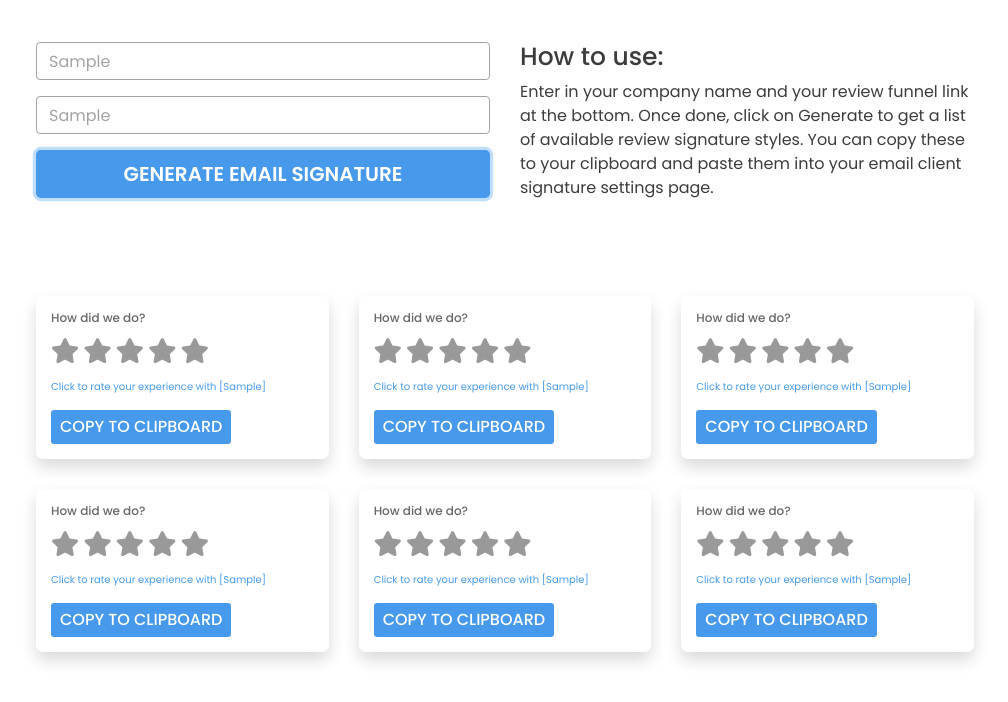
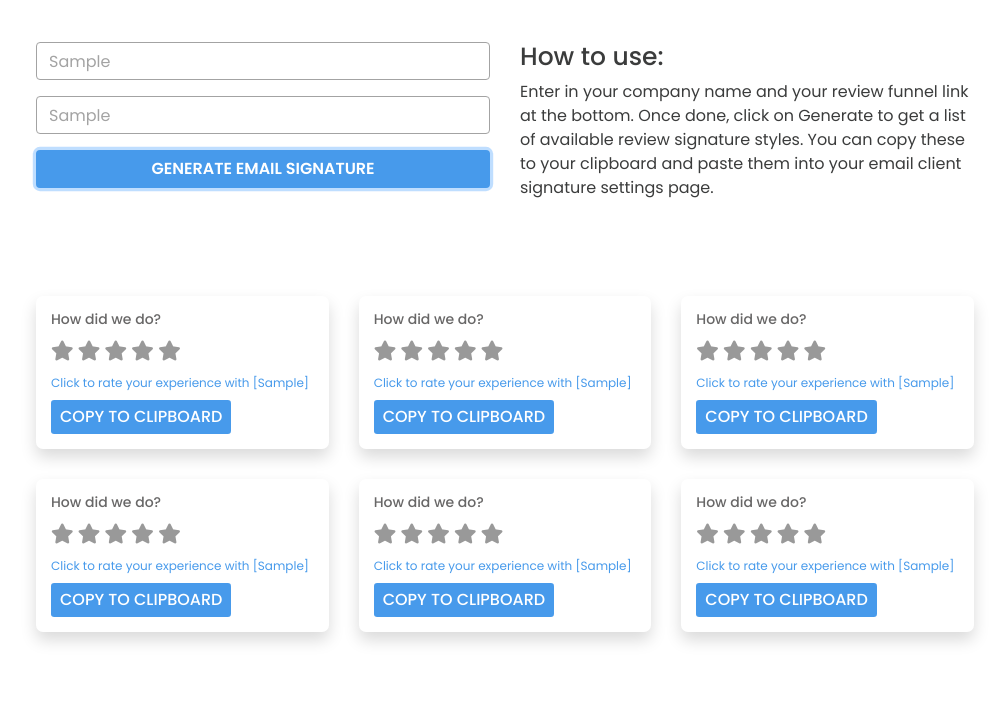
Before and after one commit to Md-Nuruddin-Adnan/email_signature, a plain HTML site: page index.html in a window 1280 px wide. Both pictures are taken after typing "Sample", "Sample" into the empty fields and a click on the button "GENERATE EMAIL SIGNATURE". Shown: the part 102-804 px from the top of the page, without its empty margins (135-1143 px from the left). Drawn offline with Linux system fonts and the light colour scheme.

Commit message:
first modification

```diff
--- a/css/review_signature.css
+++ b/css/review_signature.css
@@ -78,7 +78,7 @@ body {
 }
 
 .design_box .title {
-  font-size: 12px;
+  font-size: 14px;
   color: #686767;
 }
 
@@ -91,7 +91,7 @@ body {
 }
 
 .rating-box label {
-  font-size: 25px;
+  font-size: 20px;
   cursor: pointer;
   transition: all 0.2s linear;
   color: #999;
@@ -102,8 +102,9 @@ body {
 }
 
 .design_box p {
-  font-size: 10px;
+  font-size: 12px;
   color: #479aeb;
+  margin-bottom: .5rem;
 }
 
 .design_box .copy_btn {
--- a/index.html
+++ b/index.html
@@ -38,7 +38,7 @@
                 <input type="text" class="form-control" name="" id="review_funnel" placeholder="Enter your Review funnel..." required>
               </div>
             </div>
-            <button class="btn generate_btn btn-block btn-lg">Generate Email signature </button>
+            <button class="btn generate_btn btn-block">Generate Email signature </button>
           </form>
         </div>
         <div class="col-lg-6 col-md-6 order-md-2 order-1 mb-md-0 mb-4">
@@ -59,7 +59,7 @@
   <section id="design_show" class="d-none">
     <div class="container">
       <div class="row">
-        <div class="col-md-4 col-sm-6">
+        <div class="col-lg-4 col-md-6 col-sm-6">
           <div class="design_box shadow">
             <h6 class="title">How did we do?</h6>
             <div class="rating-box rating-box-1">
@@ -75,7 +75,7 @@
             <button class="btn btn-sm copy_btn">copy to clipboard</button>
           </div>
         </div>
-        <div class="col-md-4 col-sm-6">
+        <div class="col-lg-4 col-md-6 col-sm-6">
           <div class="design_box shadow">
             <h6 class="title">How did we do?</h6>
             <div class="rating-box rating-box-2">
@@ -91,7 +91,7 @@
             <button class="btn btn-sm copy_btn">copy to clipboard</button>
           </div>
         </div>
-        <div class="col-md-4 col-sm-6">
+        <div class="col-lg-4 col-md-6 col-sm-6">
           <div class="design_box shadow">
             <h6 class="title">How did we do?</h6>
             <div class="rating-box rating-box-3">
@@ -107,7 +107,7 @@
             <button class="btn btn-sm copy_btn">copy to clipboard</button>
           </div>
         </div>
-        <div class="col-md-4 col-sm-6">
+        <div class="col-lg-4 col-md-6 col-sm-6">
           <div class="design_box shadow">
             <h6 class="title">How did we do?</h6>
             <div class="rating-box rating-box-4">
@@ -123,7 +123,7 @@
             <button class="btn btn-sm copy_btn">copy to clipboard</button>
           </div>
         </div>
-        <div class="col-md-4 col-sm-6">
+        <div class="col-lg-4 col-md-6 col-sm-6">
           <div class="design_box shadow">
             <h6 class="title">How did we do?</h6>
             <div class="rating-box rating-box-5">
@@ -139,7 +139,7 @@
             <button class="btn btn-sm copy_btn">copy to clipboard</button>
           </div>
         </div>
-        <div class="col-md-4 col-sm-6">
+        <div class="col-lg-4 col-md-6 col-sm-6">
           <div class="design_box shadow">
             <h6 class="title">How did we do?</h6>
             <div class="rating-box rating-box-6">
```
